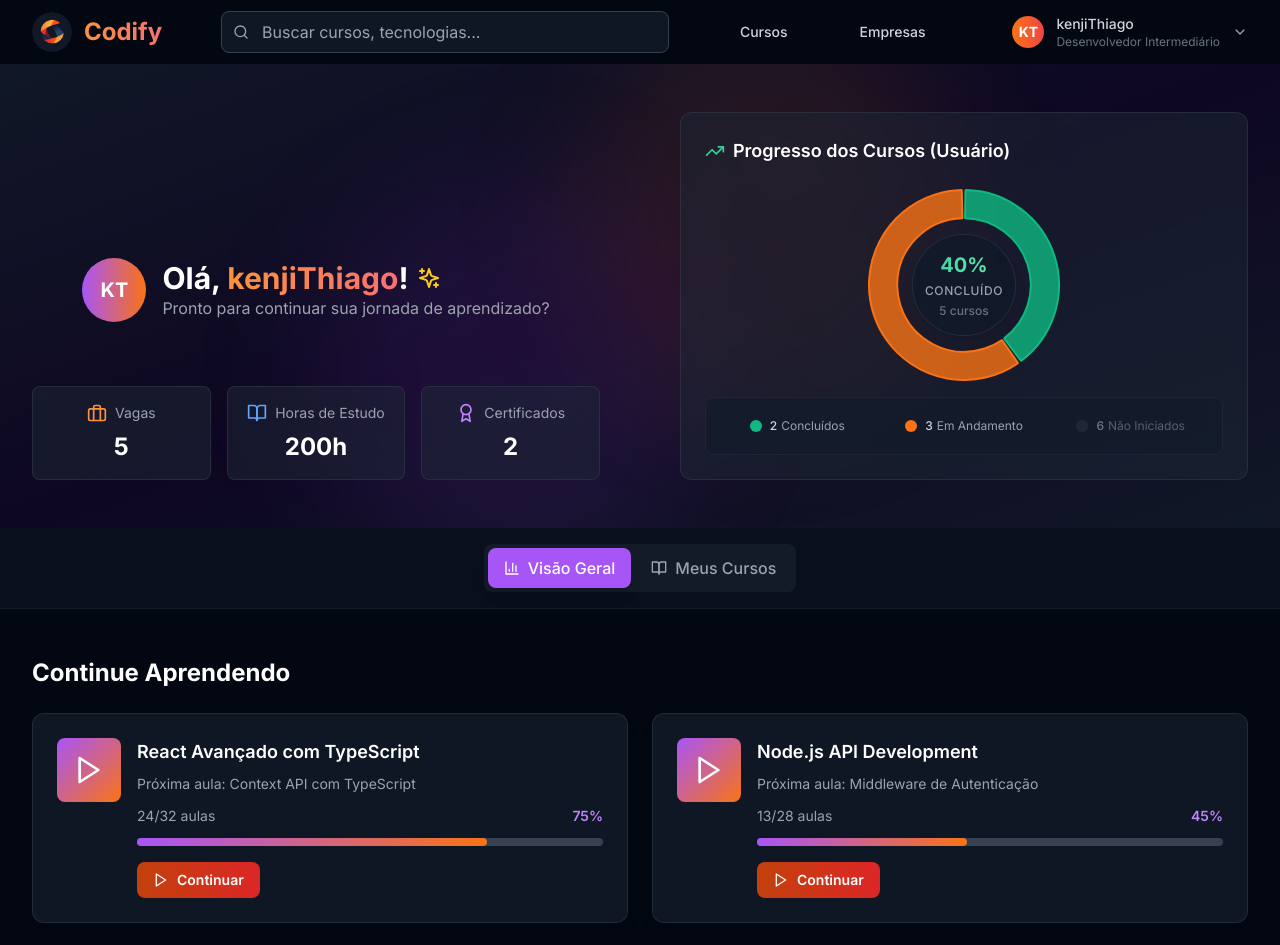
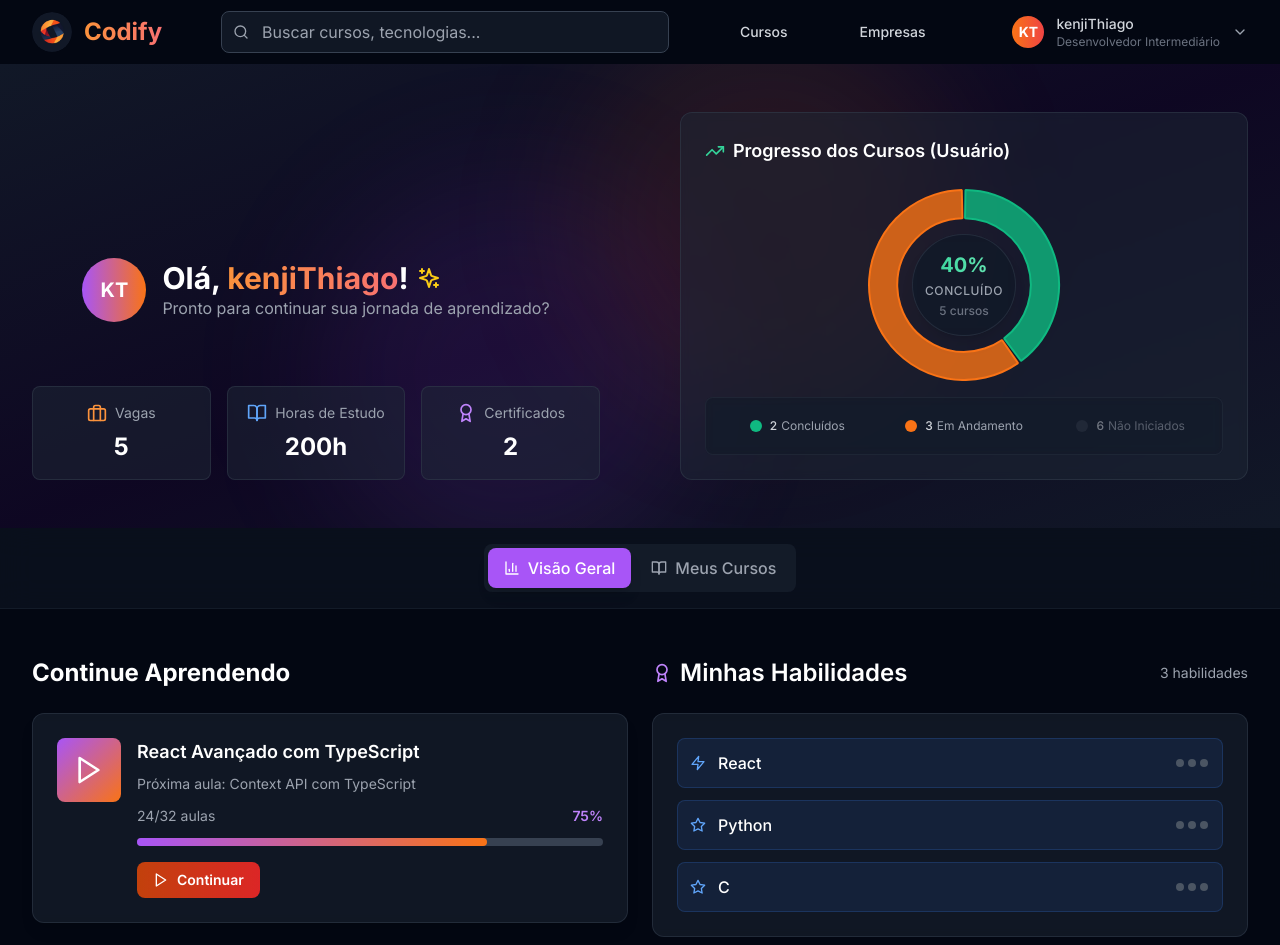
Before and after one commit to kenjiThiago/ProjetoBD2, a Next.js app in the folder frontend/: page /dashboard in a window 1280 px wide. Shown: the top 945 px of the page. Built offline with nearby package versions, Linux system fonts and the light colour scheme.

Commit message:
[frontend] Adicionado campo de habilidades do aluno no dashboard.

```diff
--- a/frontend/src/app/dashboard/components/DashboardOverview.tsx
+++ b/frontend/src/app/dashboard/components/DashboardOverview.tsx
@@ -2,17 +2,21 @@
 
 import { motion } from 'framer-motion'
 import {
+    Award,
   BookOpen,
   Play,
 } from 'lucide-react'
 import { Course } from '@/data/mockData'
+import SkillsWidget from './SkillsWidget'
 
 interface DashboardOverviewProps {
-  coursesInProgress: Course[]
+  coursesInProgress?: Course[]
+  skills?: string[]
 }
 
 export default function DashboardOverview({
-  coursesInProgress
+  coursesInProgress,
+  skills = []
 }: DashboardOverviewProps) {
   return (
     <motion.div
@@ -23,10 +27,11 @@ export default function DashboardOverview({
       className="space-y-8"
     >
       {/* Continue Learning */}
+      <div className="grid lg:grid-cols-2 grid-cols-1 gap-x-6">
         <div>
           <h2 className="text-2xl font-bold text-white mb-6">Continue Aprendendo</h2>
           {coursesInProgress.length > 0 ? (
-          <div className="grid grid-cols-1 lg:grid-cols-2 gap-6">
+            <div className="grid grid-cols-1 gap-6">
               {coursesInProgress.slice(0, 4).map((course) => (
                 <div
                   key={course.id}
@@ -82,6 +87,18 @@ export default function DashboardOverview({
                 </button>
               </div>
             )}
+
+        </div>
+        <div>
+          <div className="flex items-center justify-between mb-6 mt-6 md:mt-0">
+            <h2 className="text-2xl font-semibold text-white flex items-center gap-2">
+              <Award className="w-5 h-5 text-purple-400" />
+              Minhas Habilidades
+            </h2>
+            <span className="text-sm text-gray-400">{skills.length} habilidade{skills.length !== 1 ? 's' : ''}</span>
+          </div>
+          <SkillsWidget skills={skills} />
+        </div>
       </div>
     </motion.div>
   )
--- a/frontend/src/app/dashboard/components/DashboardPageContent.tsx
+++ b/frontend/src/app/dashboard/components/DashboardPageContent.tsx
@@ -62,9 +62,12 @@ export default function DashboardPage() {
     inProgressCourses: coursesInProgress.length,
     certificates: coursesWithCertificates.length,
     studyTime: "200h",
+    skills: ["React", "Python", "C"],
     totalCourses: courses.length,
     appliedJobs: 5,
   }
+
+  const skills = user.skills
 
   return (
     <div className="min-h-screen bg-gray-950">
@@ -87,6 +90,7 @@ export default function DashboardPage() {
             {activeTab === 'overview' && (
               <DashboardOverview
                 coursesInProgress={coursesInProgress}
+                skills={skills}
               />
             )}
 
--- /dev/null
+++ b/frontend/src/app/dashboard/components/SkillsWidget.tsx
@@ -0,0 +1,77 @@
+'use client'
+
+import { motion } from 'framer-motion'
+import { Star, Award, Code, Zap } from 'lucide-react'
+
+interface SkillsWidgetProps {
+  skills: string[]
+}
+
+export default function SkillsWidget({ skills }: SkillsWidgetProps) {
+  const getSkillIcon = (skill: string) => {
+    const skillLower = skill.toLowerCase()
+    if (skillLower.includes('javascript') || skillLower.includes('typescript')) return Code
+    if (skillLower.includes('react') || skillLower.includes('vue')) return Zap
+    if (skillLower.includes('node') || skillLower.includes('backend')) return Award
+    return Star
+  }
+
+  const getSkillColor = (skill: string) => {
+    if (skill.includes(': avançado')) return 'text-emerald-400 bg-emerald-500/10 border-emerald-500/20'
+    if (skill.includes(': intermediário')) return 'text-orange-400 bg-orange-500/10 border-orange-500/20'
+    return 'text-blue-400 bg-blue-500/10 border-blue-500/20'
+  }
+
+  return (
+    <div className="bg-gray-800/50 backdrop-blur-sm rounded-xl p-6 border border-gray-700/50 hover:border-gray-600/50 transition-all duration-300 card-glow">
+
+      {skills.length > 0 ? (
+        <div className="space-y-3 max-h-60 overflow-y-auto custom-scrollbar">
+          {skills.map((skill, index) => {
+            const [skillName, level] = skill.split(': ')
+            const Icon = getSkillIcon(skill)
+            const colorClass = getSkillColor(skill)
+
+            return (
+              <motion.div
+                key={skill}
+                initial={{ opacity: 0, x: -20 }}
+                animate={{ opacity: 1, x: 0 }}
+                transition={{ duration: 0.3, delay: index * 0.1 }}
+                className={`flex items-center justify-between p-3 rounded-lg border ${colorClass} hover:scale-105 transition-transform duration-200`}
+              >
+                <div className="flex items-center gap-3">
+                  <Icon className="w-4 h-4" />
+                  <div>
+                    <p className="font-medium text-white capitalize">{skillName}</p>
+                    <p className="text-xs opacity-70 capitalize">{level}</p>
+                  </div>
+                </div>
+                <div className="flex items-center">
+                  {Array.from({ length: 3 }, (_, i) => (
+                    <div
+                      key={i}
+                      className={`w-2 h-2 rounded-full mx-0.5 ${
+                        (level === 'avançado' && i < 3) ||
+                        (level === 'intermediário' && i < 2) ||
+                        (level === 'iniciante' && i < 1)
+                          ? 'bg-current'
+                          : 'bg-gray-600'
+                      }`}
+                    />
+                  ))}
+                </div>
+              </motion.div>
+            )
+          })}
+        </div>
+      ) : (
+        <div className="text-center py-8">
+          <Award className="w-12 h-12 text-gray-600 mx-auto mb-3" />
+          <p className="text-gray-400 mb-2">Nenhuma habilidade ainda</p>
+          <p className="text-sm text-gray-500">Complete cursos para ganhar habilidades</p>
+        </div>
+      )}
+    </div>
+  )
+}
```
Lines whose indentation alone changed are shown as unchanged.
